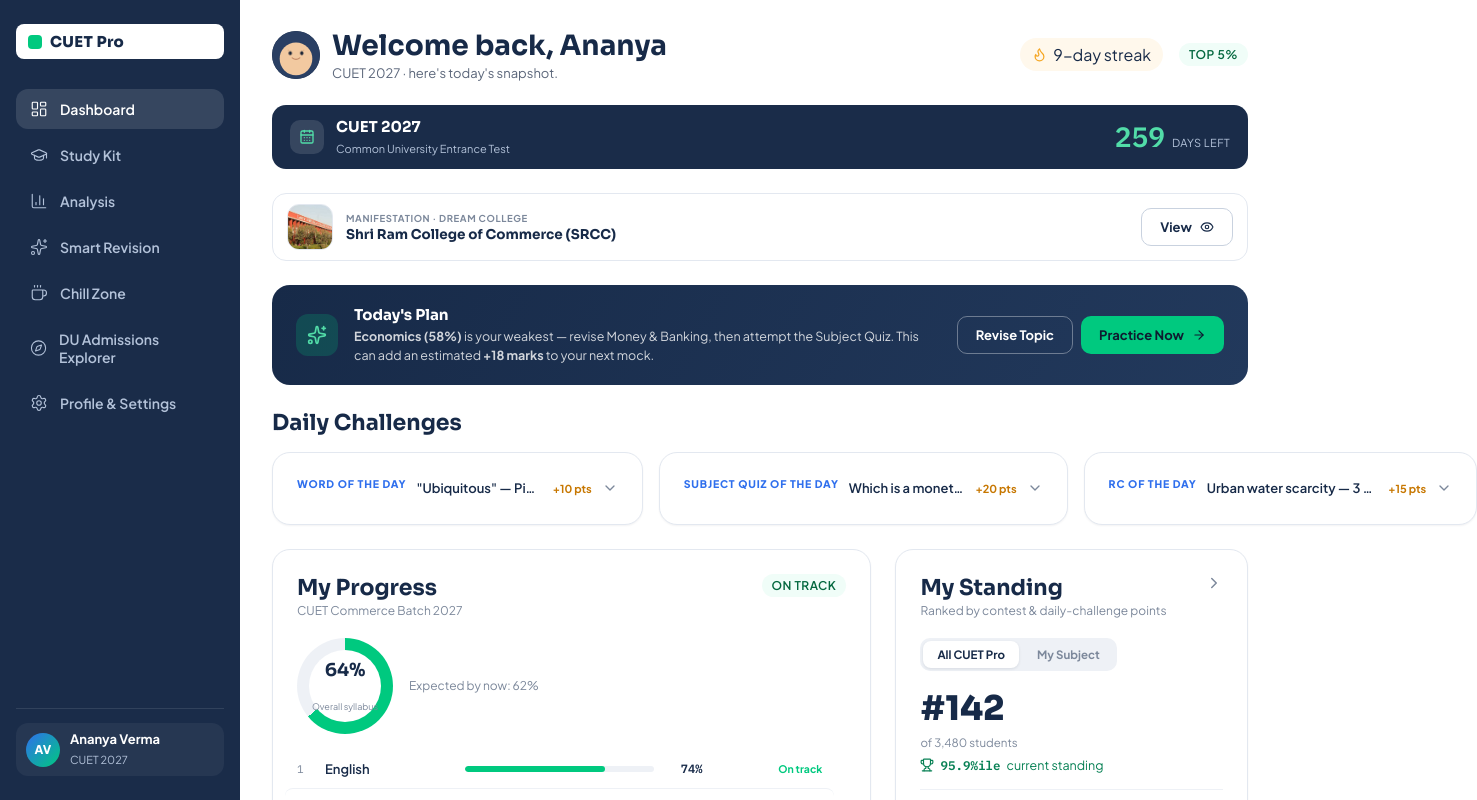
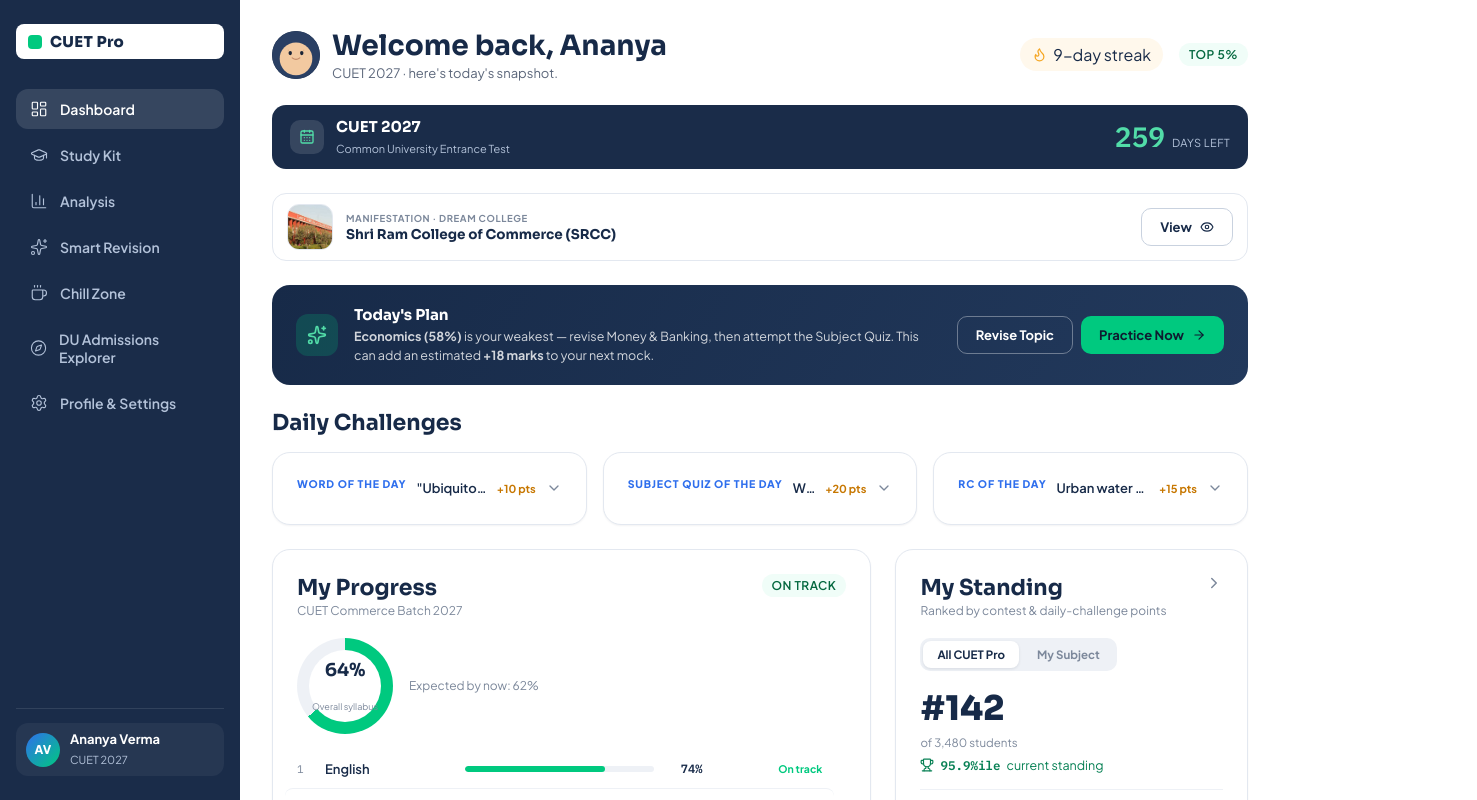
Before and after one commit to cuet-pro/cuetpro-learning-dashboard, a React (Vite) app: page / in a window 1280 px wide. Shown: the top 800 px of the page, 1477 px wide, since content can reach past the window. Built offline with nearby package versions, Linux system fonts and the light colour scheme.

Commit message:
Dashboard fixes: 3-col equal grid (minmax(0,1fr)) with wrap-safe text + bottom-aligned CTAs, JS-interval avatar blink (~3s, guaranteed visible), countdown verified live from profile exam date

```diff
--- a/src/pages/Dashboard.jsx
+++ b/src/pages/Dashboard.jsx
@@ -1,4 +1,4 @@
-import { useState } from 'react'
+import { useEffect, useState } from 'react'
 import { Flame, ArrowRight, BookOpen, Zap, CheckCircle2, XCircle, Sparkles, ChevronDown, ChevronRight, CalendarDays, Eye, X, Trophy, Users } from 'lucide-react'
 import { useProfile, dreamCollegeShort } from '../lib/profile'
 import './dashboard.css'
@@ -55,9 +55,10 @@ function daysLeft(dateStr) {
   return Math.max(0, Math.ceil((t - n) / 86400000))
 }
 
-/* ── Animated avatar: neutral/female/male variants, idle blink ── */
-function Avatar({ gender }) {
-  const eyes = <><ellipse className="av-eye" cx="38" cy="46" rx="3.4" ry="4.2" /><ellipse className="av-eye" cx="62" cy="46" rx="3.4" ry="4.2" /></>
+/* ── Animated avatar: neutral/female/male variants, idle blink (JS interval ~3s) ── */
+function Avatar({ gender, blink }) {
+  const eyeCls = blink ? 'av-eye blink' : 'av-eye'
+  const eyes = <><ellipse className={eyeCls} cx="38" cy="46" rx="3.6" ry="4.4" /><ellipse className={eyeCls} cx="62" cy="46" rx="3.6" ry="4.4" /></>
   return (
     <svg viewBox="0 0 100 100" className="dash-avatar-svg" aria-hidden="true">
       <circle cx="50" cy="50" r="50" fill="#2a3f63" />
@@ -95,6 +96,16 @@ export default function Dashboard({ onNavigate }) {
   const [quizScore, setQuizScore] = useState(0)
   const [quizDone, setQuizDone] = useState(false)
 
+  /* avatar idle blink — every ~3s, quick close-open */
+  const [blink, setBlink] = useState(false)
+  useEffect(() => {
+    const iv = setInterval(() => {
+      setBlink(true)
+      setTimeout(() => setBlink(false), 160)
+    }, 3000)
+    return () => clearInterval(iv)
+  }, [])
+
   /* manifestation modal + standing modal + standing view */
   const [showManifest, setShowManifest] = useState(false)
   const [showStanding, setShowStanding] = useState(false)
@@ -119,7 +130,7 @@ export default function Dashboard({ onNavigate }) {
       {/* 1. Welcome header — animated avatar + streak + top% */}
       <div className="dash-header">
         <div className="dash-user">
-          <div className="dash-avatar"><Avatar gender={profile.gender} /></div>
+          <div className="dash-avatar"><Avatar gender={profile.gender} blink={blink} /></div>
           <div>
             <h1>Welcome back, Ananya</h1>
             <p>CUET 2027 · here's today's snapshot.</p>
--- a/src/pages/dashboard.css
+++ b/src/pages/dashboard.css
@@ -70,8 +70,8 @@
 /* Sections */
 .dash-section { display: flex; flex-direction: column; gap: var(--space-4); }
 .dash-section-title { font-family: var(--font-display); font-size: var(--text-heading-md); color: var(--text-primary); }
-.chal-grid { display: grid; grid-template-columns: repeat(3, 1fr); gap: var(--space-4); }
-.chal-card { display: flex; flex-direction: column; }
+.chal-grid { display: grid; grid-template-columns: repeat(3, minmax(0, 1fr)); gap: var(--space-4); align-items: stretch; }
+.chal-card { display: flex; flex-direction: column; min-width: 0; }
 .ch-tag { font-size: 10.5px; font-weight: 800; letter-spacing: var(--tracking-caps); text-transform: uppercase; color: var(--blue-500); margin-bottom: 10px; }
 .ch-word { font-size: 13.5px; font-weight: 600; color: var(--text-primary); line-height: 1.5; margin-bottom: var(--space-3); }
 .ch-desc { font-size: 12px; color: var(--text-secondary); line-height: 1.5; margin-bottom: var(--space-3); }
@@ -118,12 +118,8 @@
 /* ── Avatar idle blink ── */
 .dash-avatar { width: 48px; height: 48px; border-radius: var(--radius-full); overflow: hidden; flex-shrink: 0; }
 .dash-avatar-svg { width: 100%; height: 100%; display: block; }
-.av-eye { fill: #1a2436; transform-box: fill-box; transform-origin: center; animation: av-blink 4.6s infinite; }
-.av-eye:nth-of-type(2) { animation-delay: 0.05s; }
-@keyframes av-blink {
-  0%, 91%, 100% { transform: scaleY(1); }
-  94% { transform: scaleY(0.1); }
-}
+.av-eye { fill: #1a2436; transform-box: fill-box; transform-origin: center; transition: transform .08s ease; }
+.av-eye.blink { transform: scaleY(0.12); }
 
 /* ── Exam countdown strip ── */
 .count-strip { display: flex; align-items: center; justify-content: space-between; gap: 12px;
@@ -155,7 +151,9 @@
 .ch-chev { flex-shrink: 0; color: var(--text-tertiary); transition: transform .2s; }
 .chal-card.open .ch-chev { transform: rotate(180deg); }
 .ch-body { display: flex; flex-direction: column; gap: 10px; padding-top: 12px; margin-top: 10px;
-  border-top: 1px solid var(--gray-100); animation: ch-slide .18s ease; }
+  border-top: 1px solid var(--gray-100); animation: ch-slide .18s ease; flex: 1 0 auto; }
+.ch-body .btn { margin-top: auto; align-self: flex-start; }
+.ch-desc { white-space: normal; overflow-wrap: break-word; word-break: normal; line-height: 1.5; }
 @keyframes ch-slide { from { opacity: 0; transform: translateY(-4px); } to { opacity: 1; transform: none; } }
 
 /* ── Standing card (button reset + tappable) ── */
```
